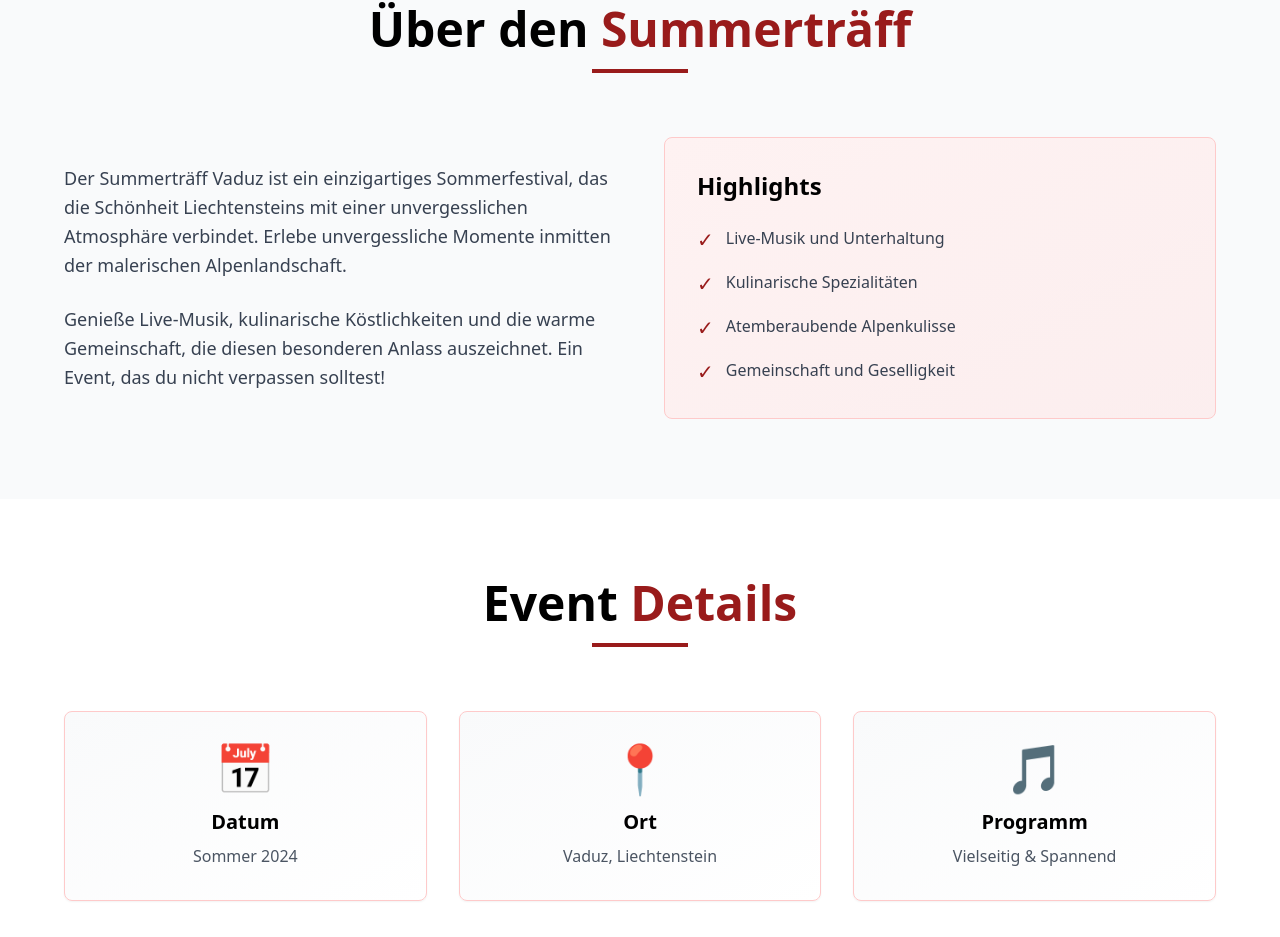
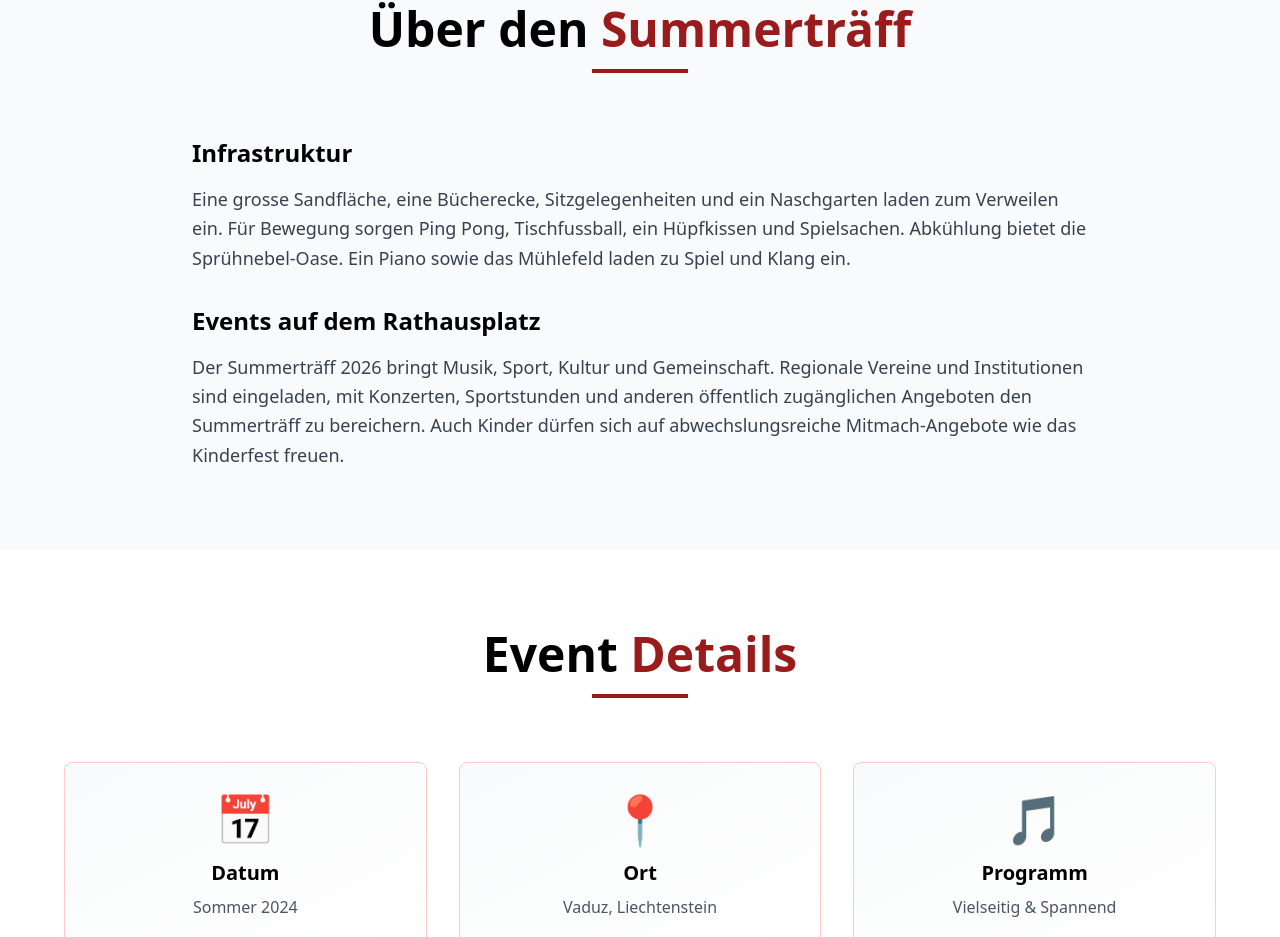
Before and after one commit to Delia-Gig/marketingpage, a Next.js app: page / in a window 1280 px wide. Shown: the part 875-1812 px from the top of the page. Built offline with nearby package versions, Linux system fonts and the light colour scheme.

Commit message:
Update page.tsx

```diff
--- a/app/page.tsx
+++ b/app/page.tsx
@@ -50,38 +50,23 @@ export default function Home() {
             <div className="w-24 h-1 bg-red-800 mx-auto"></div>
           </div>
 
-          <div className="grid md:grid-cols-2 gap-12 items-center">
-            <div className="space-y-6">
+          <div className="space-y-8 max-w-4xl mx-auto">
+            <div className="space-y-4">
+              <h3 className="text-2xl font-bold text-black">Infrastruktur</h3>
               <p className="text-lg text-gray-700 leading-relaxed">
-                Der Summerträff Vaduz ist ein einzigartiges Sommerfestival, das die Schönheit
-                Liechtensteins mit einer unvergesslichen Atmosphäre verbindet. Erlebe unvergessliche
-                Momente inmitten der malerischen Alpenlandschaft.
-              </p>
-              <p className="text-lg text-gray-700 leading-relaxed">
-                Genieße Live-Musik, kulinarische Köstlichkeiten und die warme Gemeinschaft, die
-                diesen besonderen Anlass auszeichnet. Ein Event, das du nicht verpassen solltest!
+                Eine grosse Sandfläche, eine Bücherecke, Sitzgelegenheiten und ein Naschgarten laden zum Verweilen ein.
+                Für Bewegung sorgen Ping Pong, Tischfussball, ein Hüpfkissen und Spielsachen. Abkühlung bietet die
+                Sprühnebel-Oase. Ein Piano sowie das Mühlefeld laden zu Spiel und Klang ein.
               </p>
             </div>
-            <div className="bg-gradient-to-br from-red-50 to-red-100/50 p-8 rounded-lg border border-red-200">
-              <h3 className="text-2xl font-bold text-black mb-6">Highlights</h3>
-              <ul className="space-y-4">
-                <li className="flex items-start">
-                  <span className="text-red-800 mr-3 text-xl">✓</span>
-                  <span className="text-gray-700">Live-Musik und Unterhaltung</span>
-                </li>
-                <li className="flex items-start">
-                  <span className="text-red-800 mr-3 text-xl">✓</span>
-                  <span className="text-gray-700">Kulinarische Spezialitäten</span>
-                </li>
-                <li className="flex items-start">
-                  <span className="text-red-800 mr-3 text-xl">✓</span>
-                  <span className="text-gray-700">Atemberaubende Alpenkulisse</span>
-                </li>
-                <li className="flex items-start">
-                  <span className="text-red-800 mr-3 text-xl">✓</span>
-                  <span className="text-gray-700">Gemeinschaft und Geselligkeit</span>
-                </li>
-              </ul>
+
+            <div className="space-y-4">
+              <h3 className="text-2xl font-bold text-black">Events auf dem Rathausplatz</h3>
+              <p className="text-lg text-gray-700 leading-relaxed">
+                Der Summerträff 2026 bringt Musik, Sport, Kultur und Gemeinschaft. Regionale Vereine und Institutionen
+                sind eingeladen, mit Konzerten, Sportstunden und anderen öffentlich zugänglichen Angeboten den Summerträff
+                zu bereichern. Auch Kinder dürfen sich auf abwechslungsreiche Mitmach-Angebote wie das Kinderfest freuen.
+              </p>
             </div>
           </div>
         </div>
```
